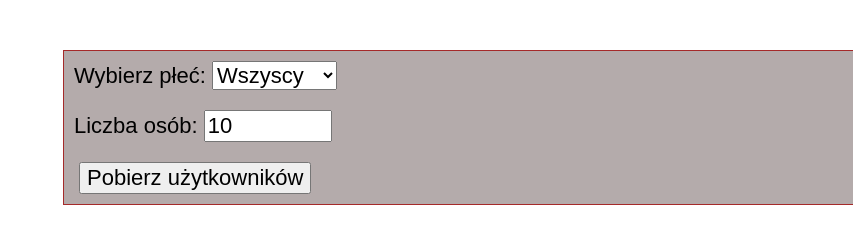
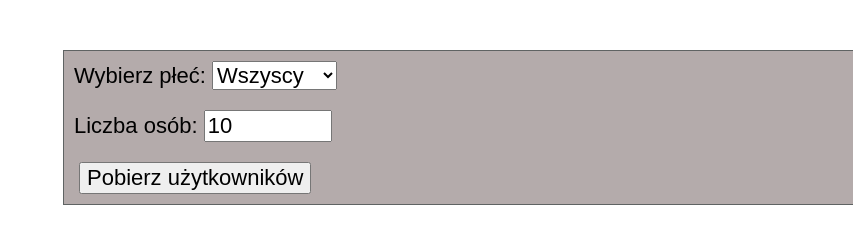
Before and after one commit to m1chu82pl/People-generator, a plain HTML site: page index.html in a window 1280 px wide. Shown: the top 244 px of the page, 427-1280 px from the left. Drawn offline with Linux system fonts and the light colour scheme.

Commit message:
change border color in .generation

```diff
--- a/scss/style.scss
+++ b/scss/style.scss
@@ -14,7 +14,7 @@ body {
   flex-direction: column;
   align-items: flex-start;
   background-color: rgb(180, 171, 171);
-  border: 1px double brown;
+  border: 1px solid rgb(95, 99, 99);
 
   &__input-name {
     width: 300px;
```
Also changed, not shown: css/style.css, 1 other file.
